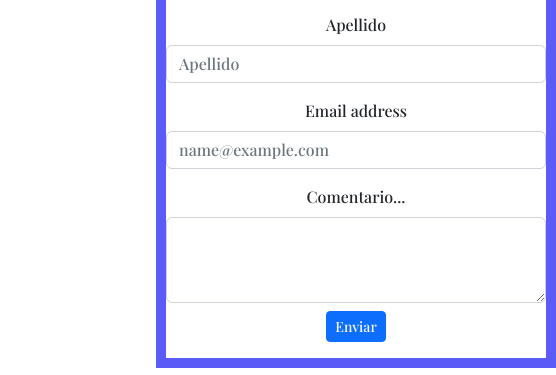
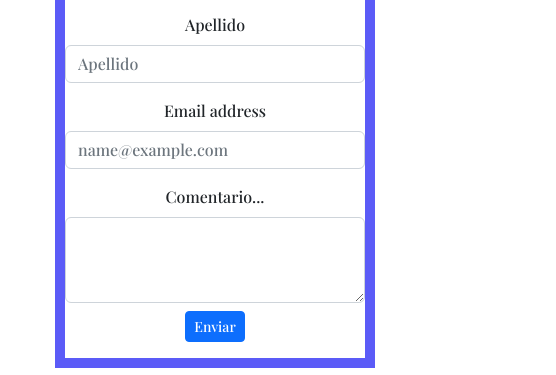
Before and after one commit to joaquinrojo21/jrbinversiones, a website: page paginas/contacto.html in a window 390 px wide. Shown: the part 329-704 px from the top of the page, 556 px wide, since content can reach past the window. Drawn offline with nearby package versions, Linux system fonts and the light colour scheme.

Commit message:
terminando final

```diff
--- a/scss/_body.scss
+++ b/scss/_body.scss
@@ -210,9 +210,8 @@
     border-color: $fondoAzul;
     border-style: solid;
     border-width: 10px;
-    width: 400px;
-    margin-left: 40%;
-    margin-right: 50%;
+    width: 768px;
+    margin-left: 25%;
 }
 
 .linkProductos {
@@ -279,6 +278,10 @@
     .blogyt{
         width: 320px;
     }
+    .formulario{
+        width: 320px;
+        margin-left: auto;
+    }
     .nav {
         margin: 0;
     }
```
Also changed, not shown: css/estilo.css.
